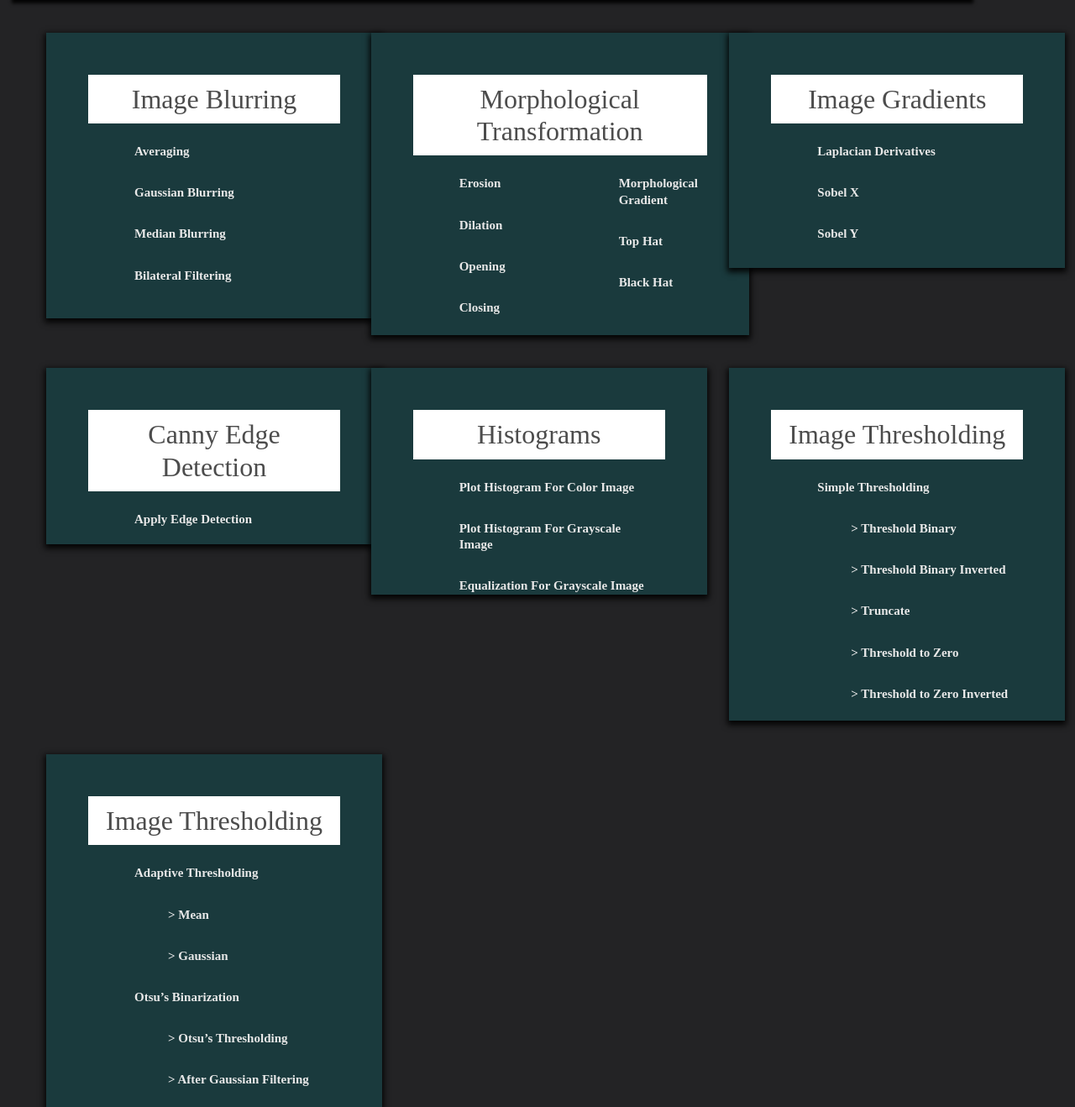
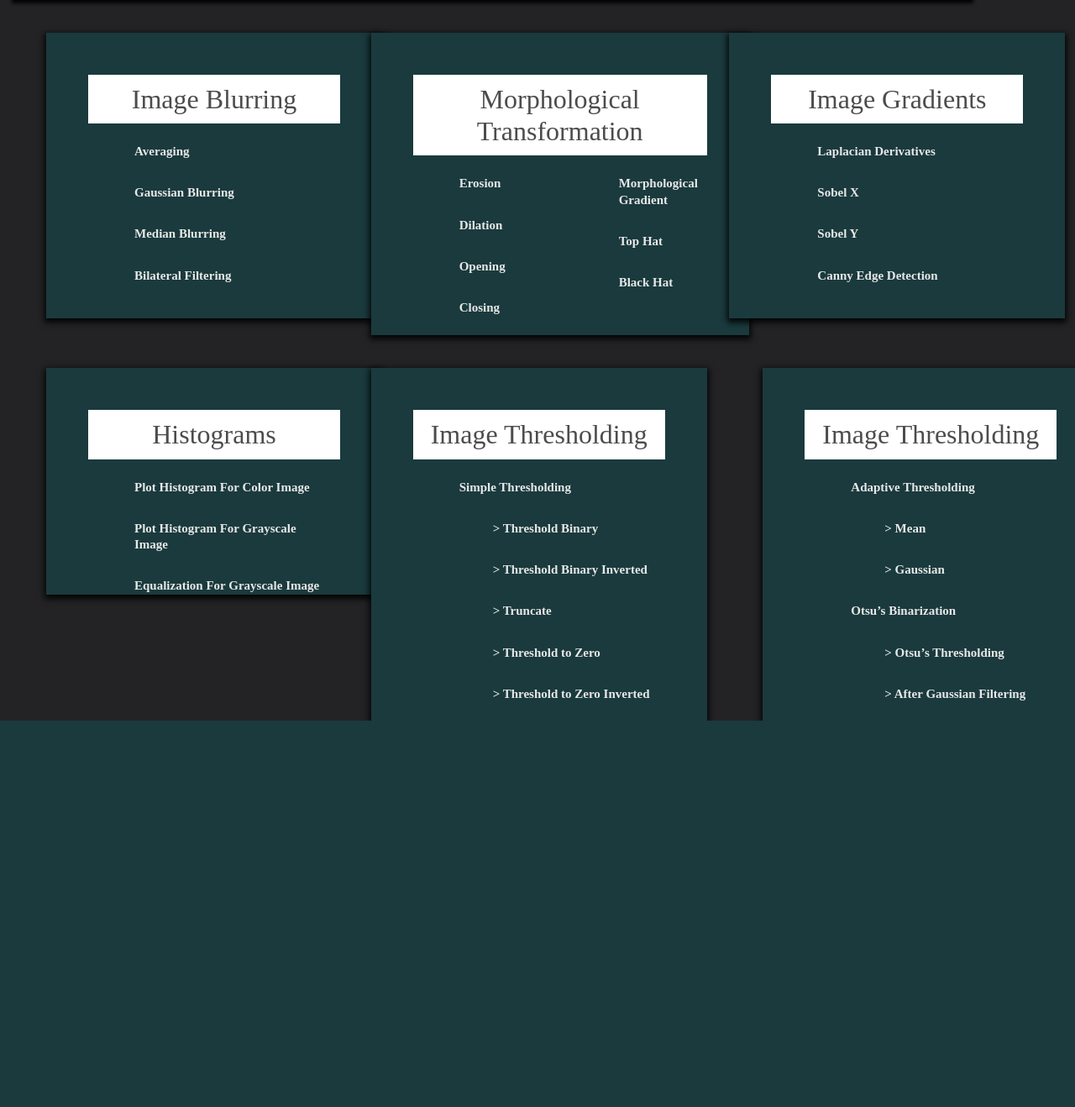
Before and after one commit to shuklajivivek/ImageProcessing-webPortal, a PHP site: page /ip/filters.php in a window 1280 px wide. Shown: the part 93-1411 px from the top of the page at 84% size. After the commit the page ends 951 px from the top, so only its background shows below. Run offline with PHP 8.4, Linux system fonts and the light colour scheme; some web fonts are replaced.

Commit message:
merge canny into gradients

```diff
--- a/filters.php
+++ b/filters.php
@@ -20,14 +20,17 @@
 	<script type="text/javascript" src="js/bootstrap.min.js"></script>
 	<script type="text/javascript" src="js/mdb.js"></script>
 
-	<div class='container-fluid'><div class='row'>
+	<div class='container-fluid'>
+		<div class='row'>
 			<div class='col-md-11'>
 				<div class="animated fadeInLeft" id="heading">
 					<h1>CHOOSE &nbsp;&nbsp;FILTERS <img src="img/filter.png"></h1>
-	</div></div>
+				</div>
+			</div>
 			<div class='col-md-1'>
 				<a href="index.php" class="btn btn-outline-info waves-effect"><i class="fas fa-chevron-circle-left fa-lg"></i></a>
-	</div></div>
+			</div>
+		</div>
 
 		<div class='row'> <!-- ROW 1 BEGINS -->
 			<div class='col-md-4'>
@@ -39,56 +42,54 @@
 						<li><a href="filters/blur_php/blur_med.php">Median Blurring</a>
 						<li><a href="filters/blur_php/blur_bilat.php">Bilateral Filtering</a></li>
 					</ul>
-	</div></div>
-
+				</div>
+			</div>
 			<div class='col-md-4'>
 				<div id="filter-box" class="zoomdiv" style='width: 450px; height: 360px'>
 					<h2>Morphological Transformation</h2>
-		<div class="row"><div class="col-sm-6">
+					<div class="row">
+						<div class="col-sm-6">
 							<ul>
 								<li><a href="filters/morph_trans_php/erosion.php">Erosion</a></li>
 								<li><a href="filters/morph_trans_php/dilation.php">Dilation</a></li>
 								<li><a href="filters/morph_trans_php/open.php">Opening</a></li>
 								<li><a href="filters/morph_trans_php/close.php">Closing</a></li>
-		</ul></div>
+							</ul>
+						</div>
 						<div class="col-sm-6">
 							<ul>
 								<li><a href="filters/morph_trans_php/grad.php">Morphological Gradient</a></li>
 								<li><a href="filters/morph_trans_php/that.php">Top Hat</a></li>
 								<li><a href="filters/morph_trans_php/bhat.php">Black Hat</a></li>
-		</ul></div></div>
-	</div></div>
-
+							</ul>
+						</div>
+					</div>
+				</div>
+			</div>
 			<div class='col-md-4'>
-	<div id="filter-box" class="zoomdiv" style='height: 280px; width: 400px;'>
+				<div id="filter-box" class="zoomdiv" style='height: 340px; width: 400px;'>
 					<h2>Image Gradients</h2>
 					<ul>
 						<li><a href="filters/img_grad_php/lap.php">Laplacian Derivatives</a></li>
 						<li><a href="filters/img_grad_php/sobx.php">Sobel X</a></li>
 						<li><a href="filters/img_grad_php/soby.php">Sobel Y</a></li>
+						<li><a href="filters/canny_php/canny.php">Canny Edge Detection</a></li>
 					</ul>
-	</div></div>
+				</div>
+			</div>
 		</div> <!-- ROW 1 ENDS -->
 
 		<div class="row"> <!-- ROW 2 BEGINS-->
 			<div class='col-md-4'>
-	<div id="filter-box" class="zoomdiv" style='height: 210px; width: 400px; margin-left: 40px;'>
-		<h2>Canny Edge Detection</h2>
-		<ul>
-			<li><a href="filters/canny_php/canny.php">Apply Edge Detection</a></li>
-		</ul>
-	</div></div>
-
-	<div class='col-md-4'>
-	<div id="filter-box" class="zoomdiv" style='height: 270px; width: 400px;'>
+				<div id="filter-box" class="zoomdiv" style='height: 270px; width: 400px; margin-left: 40px;'>
 					<h2>Histograms</h2>
 					<ul>
 						<li><a href="filters/histogram_php/hist_col.php">Plot Histogram For Color Image</a></li>
 						<li><a href="filters/histogram_php/hist_gray.php">Plot Histogram For Grayscale Image</a></li>
 						<li><a href="filters/histogram_php/hist_gray_eq.php">Equalization For Grayscale Image</a></li>
 					</ul>
-	</div></div>
-
+				</div>
+			</div>
 			<div class='col-md-4'>
 				<div id="filter-box" class="zoomdiv" style='height: 420px; width: 400px;'>
 					<h2>Image Thresholding</h2>
@@ -102,10 +103,8 @@
 							<li><a href="filters/img_thres_php/simple/tz_inv.php">&gt; Threshold to Zero Inverted</a></li>
 						</ul>
 					</ul>
-	</div></div>
-	</div> <!-- ROW 2 ENDS -->
-
-	<div class="row"> <!-- ROW 3 BEGINS -->
+				</div>
+			</div>
 			<div class="col-md-4">
 				<div id="filter-box" class="zoomdiv" style='height: 420px; width: 400px; margin-left: 40px;'>
 					<h2>Image Thresholding</h2>
@@ -123,7 +122,7 @@
 					</ul>
 				</div>
 			</div>
-	</div> <!-- ROW 3 ENDS -->
+		</div> <!-- ROW 2 ENDS -->
 
 	</div> <!-- CONATINER DIV ENDS -->
 
```
Lines whose indentation alone changed are shown as unchanged.
